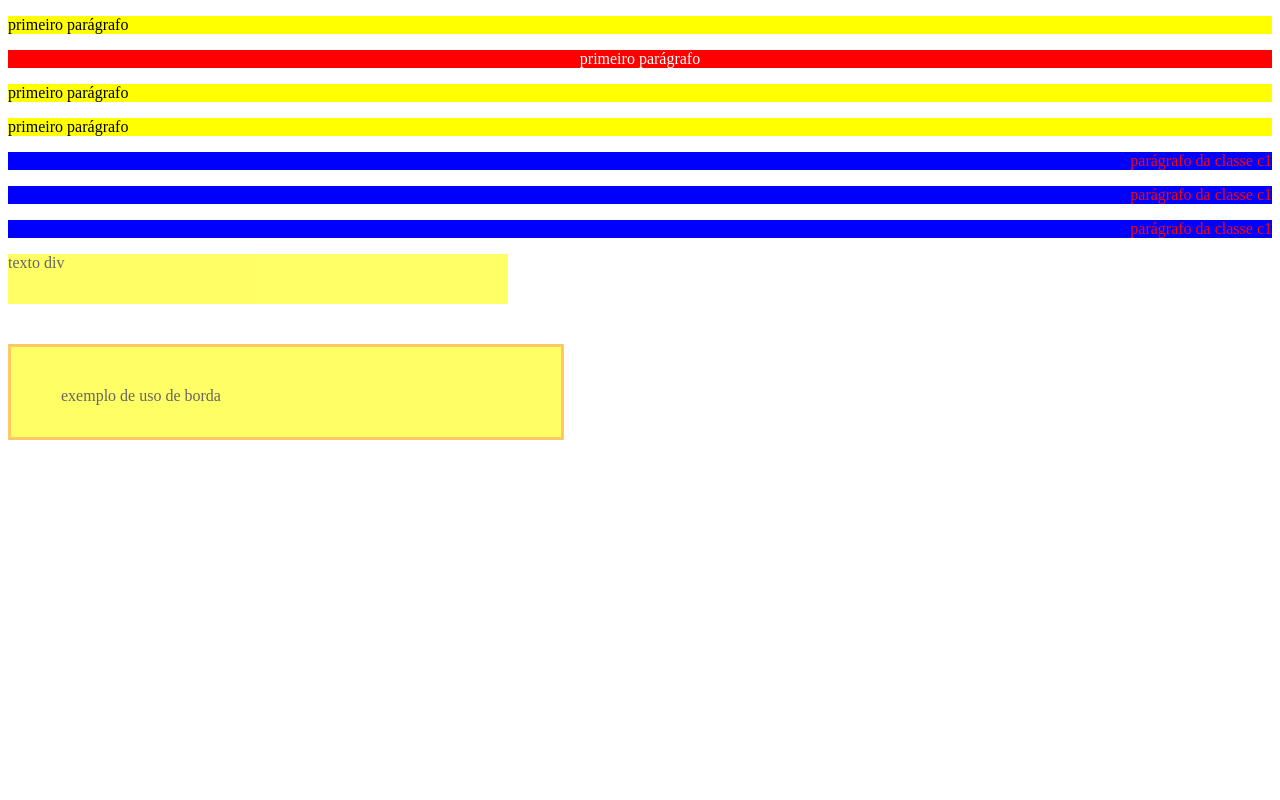
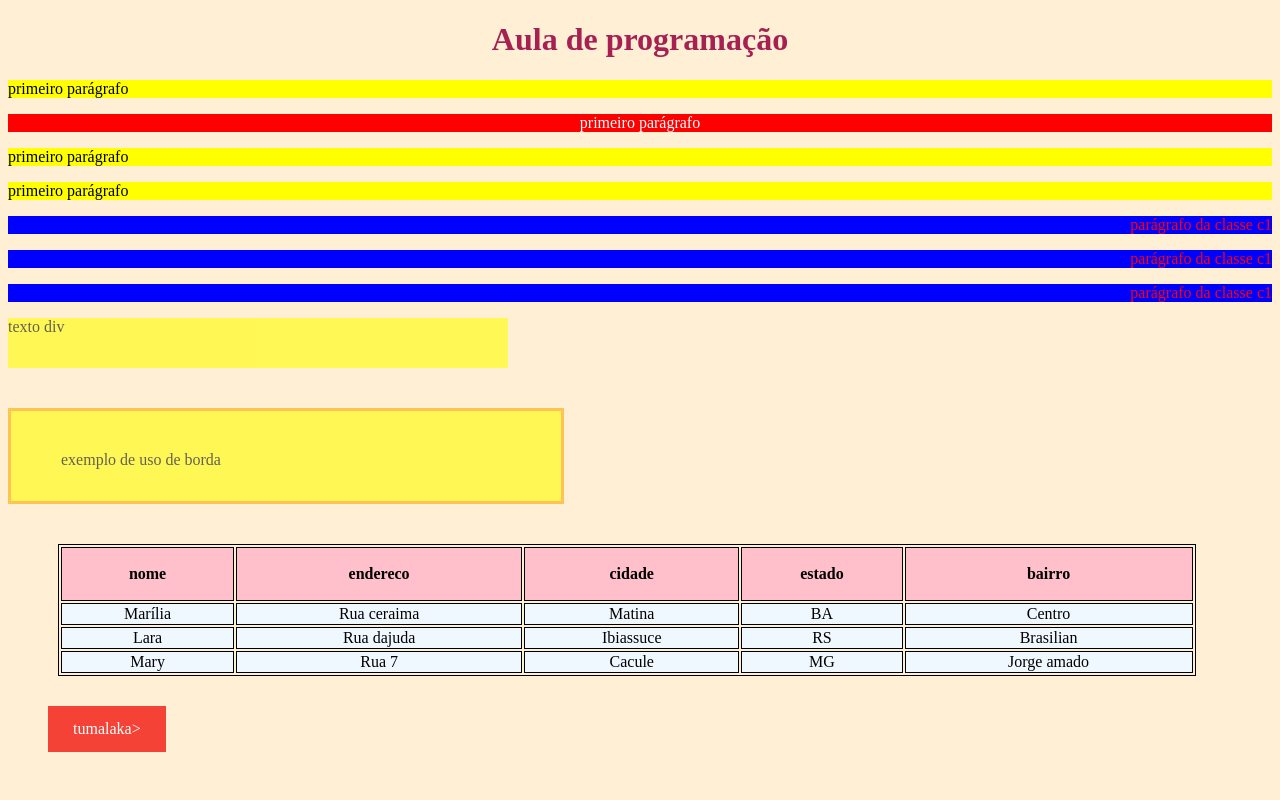
Before and after one commit to maryvitoria002/psw1, a PHP site: page / in a window 1280 px wide. Run offline with PHP 8.4, Linux system fonts and the light colour scheme.

Commit message:
+ elementos de html e css

```diff
--- a/aula-30-10/index.html
+++ b/aula-30-10/index.html
@@ -7,7 +7,7 @@
     <title>Aula dia 30-10</title>
 </head>
 <body>
-
+    <h1>Aula de programação</h1>
     <p>primeiro parágrafo</p>
     <p id="p1">primeiro parágrafo</p>
     <p>primeiro parágrafo</p>
@@ -21,5 +21,42 @@
     <div id="d1">
         exemplo de uso de borda
     </div>
+
+    <table>
+        <tr>
+            <th>nome</th>
+            <th>endereco</th>
+            <th>cidade</th>
+            <th>estado</th>
+            <th>bairro</th>
+        </tr>
+
+        <tr>
+            <td>Marília</td>
+            <td>Rua ceraima</td>
+            <td>Matina</td>
+            <td>BA</td>
+            <td>Centro</td>
+        </tr>
+
+        <tr>
+            <td>Lara</td>
+            <td>Rua dajuda</td>
+            <td>Ibiassuce</td>
+            <td>RS</td>
+            <td>Brasilian</td>
+        </tr>
+
+        <tr>
+            <td>Mary</td>
+            <td>Rua 7</td>
+            <td>Cacule</td>
+            <td>MG</td>
+            <td>Jorge amado</td>
+        </tr>
+
+    </table>
+
+    <a href="https://www.google.com/url?sa=i&url=https%3A%2F%2Fwww.metropoles.com%2Fcolunas%2Fjuris%2Fa-politica-de-cuidados-para-a-garantia-dos-direitos-das-mulheres&psig=AOvVaw09q0wpTAxpwFefOoxNfhMS&ust=1730404389298000&source=images&cd=vfe&opi=89978449&ved=0CBUQjRxqFwoTCNjkz-nwtokDFQAAAAAdAAAAABAE">tumalaka></a>
 </body>
 </html>
--- a/aula-30-10/styles.css
+++ b/aula-30-10/styles.css
@@ -1,5 +1,14 @@
+body{
+    background-color: papayawhip;
+}
+
 p {
 background-color: yellow;
+}
+
+h1{
+    color: rgb(167, 32, 82);
+    text-align: center;
 }
 
 #p1 {
@@ -28,3 +37,39 @@ div {
     padding-left: 50px;
     margin-top: 40px;
 }
+
+table{
+    width: 90%;
+
+}
+
+th {
+    height: 50px;
+    text-align: center;
+    background-color: pink;
+  }
+
+table,th,td {
+    border: 1px solid;
+    margin-top: 40px;
+    margin-left: 50px;
+}
+
+td{
+    background-color: aliceblue;
+    text-align: center;
+}
+a:link, a:visited{
+    margin-top: 30px;
+    margin-left: 40px;
+    background-color: #f44336;
+  color: white;
+  padding: 14px 25px;
+  text-align: center;
+  text-decoration: none;
+  display: inline-block;
+
+}
+a:hover{
+    background-color: palevioletred;
+}
```
